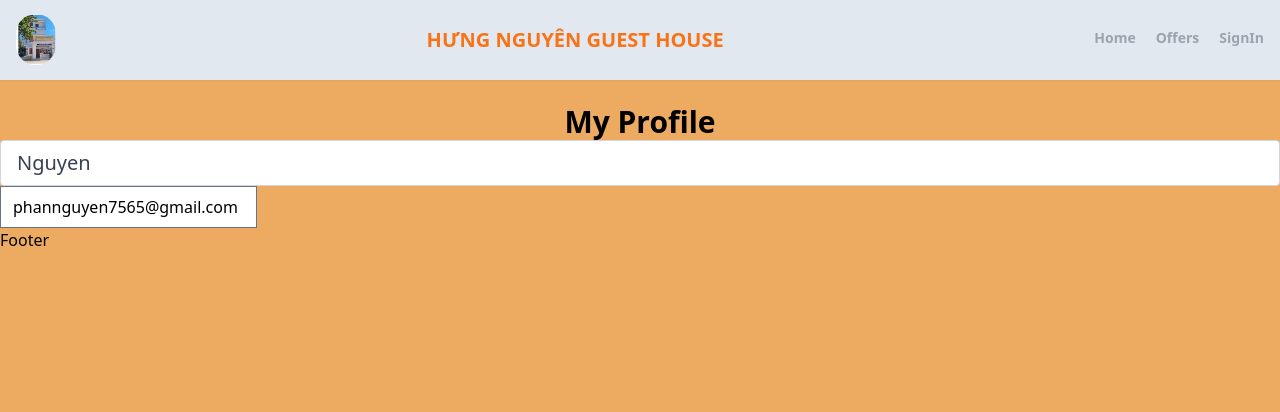
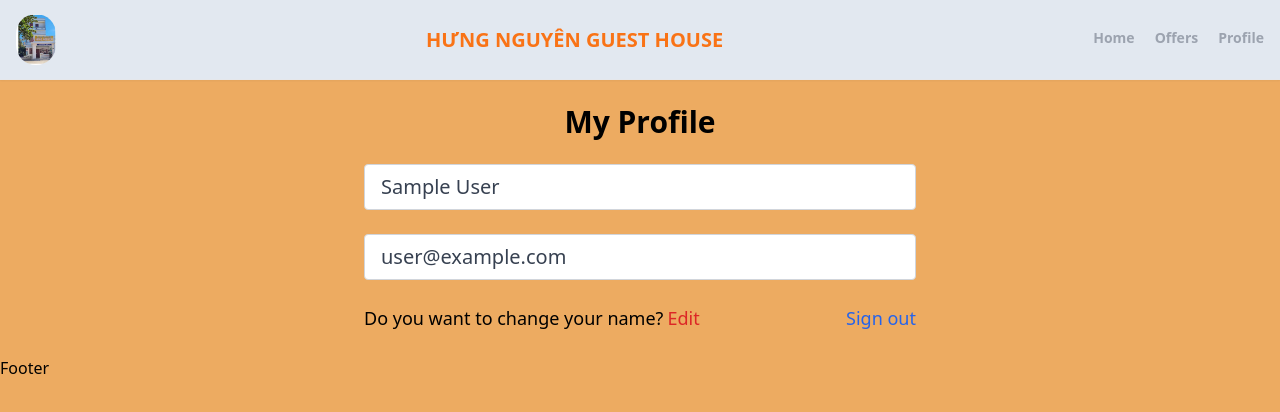
Before and after one commit to nguyenphan2k/Booking, a React (Create React App) app in the folder room_app/: page /profile in a window 1280 px wide. Shown: the top 412 px of the page. Built offline with nearby package versions, Linux system fonts and the light colour scheme; no server answers; sample sign-in values are in the browser's storage.

Commit message:
28/12/2022

```diff
--- a/room_app/src/App.js
+++ b/room_app/src/App.js
@@ -5,6 +5,7 @@ import Header from './components/Header';
 import Footer from './components/Footer';
 import Profile from './pages/Profile';
 import SignIn from './pages/SignIn';
+import PrivateRoute from './components/PrivateRoute';
 import SignUp from './pages/SignUp';
 import Offers from './pages/Offers';
 import Forgetpassword from './pages/Forgetpassword';
@@ -19,7 +20,9 @@ function App() {
         <Header />
         <Routes>
           <Route path='/' element={<Home />} />
-          <Route path='/profile' element={<Profile />} />
+          <Route path='/profile' element={<PrivateRoute />}>
+            <Route path='/profile' element={<Profile />} />
+          </Route>
           <Route path='/signin' element={<SignIn />} />
           <Route path='/signup' element={<SignUp />} />
           <Route path='/offers' element={<Offers />} />
--- a/room_app/src/components/Header.jsx
+++ b/room_app/src/components/Header.jsx
@@ -1,10 +1,23 @@
-import React from 'react'
+import React, { useEffect, useState } from 'react'
 import Photo from '../image/img1.jpg'
+import {getAuth, onAuthStateChanged} from 'firebase/auth'
 import { useLocation, useNavigate } from 'react-router-dom'
 const Header = () => {
+  const [pageState, setPageState] = useState("Sign in")
   const navigate = useNavigate()
+  const auth = getAuth()
   const location = useLocation()
-  function pathRoute(route) {
+  useEffect(() => {
+    onAuthStateChanged(auth, (user) => {
+      if(user){
+        setPageState("Profile")
+      }
+      else{
+        setPageState("Sign In")
+      }
+    })
+  },[auth])
+  function pathMatchRoute(route) {
     if (route === location.pathname)
       return true
   }
@@ -30,23 +43,24 @@ const Header = () => {
             <li
               className={`cursor-pointer py-3 text-sm text-gray-400
               font-semibold border-b-[3px] border-b-transparent
-              ${pathRoute("/") && "text-black border-b-red-500"}`}
+              ${pathMatchRoute("/") && "text-black border-b-red-500"}`}
               onClick={() => navigate("/")}>
               Home
             </li>
             <li
               className={`cursor-pointer py-3 text-sm text-gray-400
             font-semibold border-b-[3px] border-b-transparent
-            ${pathRoute("/offers") && "text-black border-b-red-500"}`}
+            ${pathMatchRoute("/offers") && "text-black border-b-red-500"}`}
               onClick={() => navigate("/offers")}>
               Offers
             </li>
             <li
               className={`cursor-pointer py-3 text-sm text-gray-400
             font-semibold border-b-[3px] border-b-transparent
-            ${pathRoute("/signin") && "text-black border-b-red-500"}`}
-              onClick={() => navigate("/signin")}>
-              SignIn
+            ${(pathMatchRoute("/signin") || pathMatchRoute("/profile")) && "text-black border-b-red-500"}`}
+              onClick={() => navigate("/profile")}
+            >
+              {pageState}
             </li>
           </ul>
         </div>
--- /dev/null
+++ b/room_app/src/components/PrivateRoute.jsx
@@ -0,0 +1,12 @@
+
+import React from 'react'
+import {Navigate, Outlet} from 'react-router-dom'
+import useAuthStatus from '../hooks/useAuthStatus'
+
+export default function PrivateRoute() {
+     const {loggedIn, checkingStatus} = useAuthStatus()
+     if(checkingStatus){
+       return <h3>Loading...</h3>
+     }
+  return loggedIn ? <Outlet /> : <Navigate to="/signin" />
+}
--- /dev/null
+++ b/room_app/src/hooks/useAuthStatus.jsx
@@ -0,0 +1,18 @@
+import React, { useState, useEffect } from 'react'
+import {getAuth, onAuthStateChanged} from 'firebase/auth'
+
+export default function useAuthStatus() {
+     const [loggedIn, setLoggedIn] = useState(false)
+     const [checkingStatus, setCheckingStatus] = useState(true)
+
+     useEffect(() => {
+          const auth = getAuth()
+          onAuthStateChanged(auth, (user) =>{
+               if(user){
+                    setLoggedIn(true)
+               }
+               setCheckingStatus(false)
+          })
+     },[])
+  return {loggedIn, checkingStatus}
+}
--- a/room_app/src/pages/Profile.jsx
+++ b/room_app/src/pages/Profile.jsx
@@ -1,32 +1,92 @@
 import React, { useState } from 'react'
+import { getAuth, updateProfile } from 'firebase/auth'
+import { useNavigate } from 'react-router-dom'
+import {toast} from 'react-toastify'
+import {db} from '../firebase'
+import {doc, updateDoc} from 'firebase/firestore'
 
 const Profile = () => {
+  const [changeDetail, setChangeDetail] = useState(false)
+  const auth = getAuth()
+  const navigate = useNavigate()
   const [formData, setFormData] = useState({
-    name: 'Nguyen',
-    email: 'phannguyen7565@gmail.com',
+    name: auth.currentUser.displayName,
+    email: auth.currentUser.email,
   })
   const { name, email } = formData
-  function onSubmit() {
-
+  function onLogout() {
+    auth.signOut()
+    navigate("/")
+  }
+  async function onSubmit() {
+    try {
+      if(auth.currentUser.displayName !== name){
+        await updateProfile(auth.currentUser, {
+          displayName: name,
+        })
+        const docRef = doc(db, 'users', auth.currentUser.uid)
+        await updateDoc(docRef, {
+          name,
+        })
+      }
+      toast.success("done")
+    } catch (error) {
+      toast.error("fail")
+    }
+  }
+  function onChange(e) {
+    setFormData((prev) => ({
+      ...prev,
+      [e.target.id]: e.target.value
+    }))
   }
   return (
     <>
-      <section>
+      <section className='max-w-6xl mx-auto flex justify-center items-center
+      flex-col'>
         <h1 className='text-3xl text-center mt-6 font-bold'>My Profile</h1>
-        <div>
-          <form onSubmit={onSubmit}>
+        <div className='w-full md:w-[50%] mt-6 px-3'>
+          <form>
             <input
               type="text"
               id='name'
+              onChange={onChange}
               value={name}
-              disabled className='w-full px-4 py-2 text-xl text-gray-700
-              bg-white border border-gray-300 rounded transition ease-in-out'
+              disabled={!changeDetail}
+              className={`w-full px-4 py-2 text-xl text-gray-700
+              bg-white border border-gray-300 rounded transition ease-in-out mb-6
+              ${changeDetail && "bg-red-200 focus:bg-red-200"}`}
             />
             <input
               type="email"
               id='email'
               value={email}
+              onChange={onChange}
+              className='w-full px-4 py-2 text-xl text-gray-700
+              bg-white border border-gray-300 rounded transition ease-in-out mb-6'
             />
+            <div className='flex justify-between whitespace-nowrap text-sm sm:text-lg'>
+              <p
+                className='flex items-center mb-6'>
+                Do you want to change your name?
+                <span
+                  onClick={() => {
+                    changeDetail && onSubmit();
+                    setChangeDetail((prevState) => !prevState);
+                  }}
+                  className='text-red-600 hover:text-red-700 cursor-pointer transition
+                ease-in-out duration-200 ml-1'
+                >
+                  {changeDetail ? "Apply change" : "Edit"}
+                </span>
+              </p>
+              <p
+                onClick={onLogout}
+                className='text-blue-600 hover:text-blue-700 cursor-pointer transition
+              ease-in-out duration-200'>
+                Sign out
+              </p>
+            </div>
           </form>
         </div>
       </section>
```
